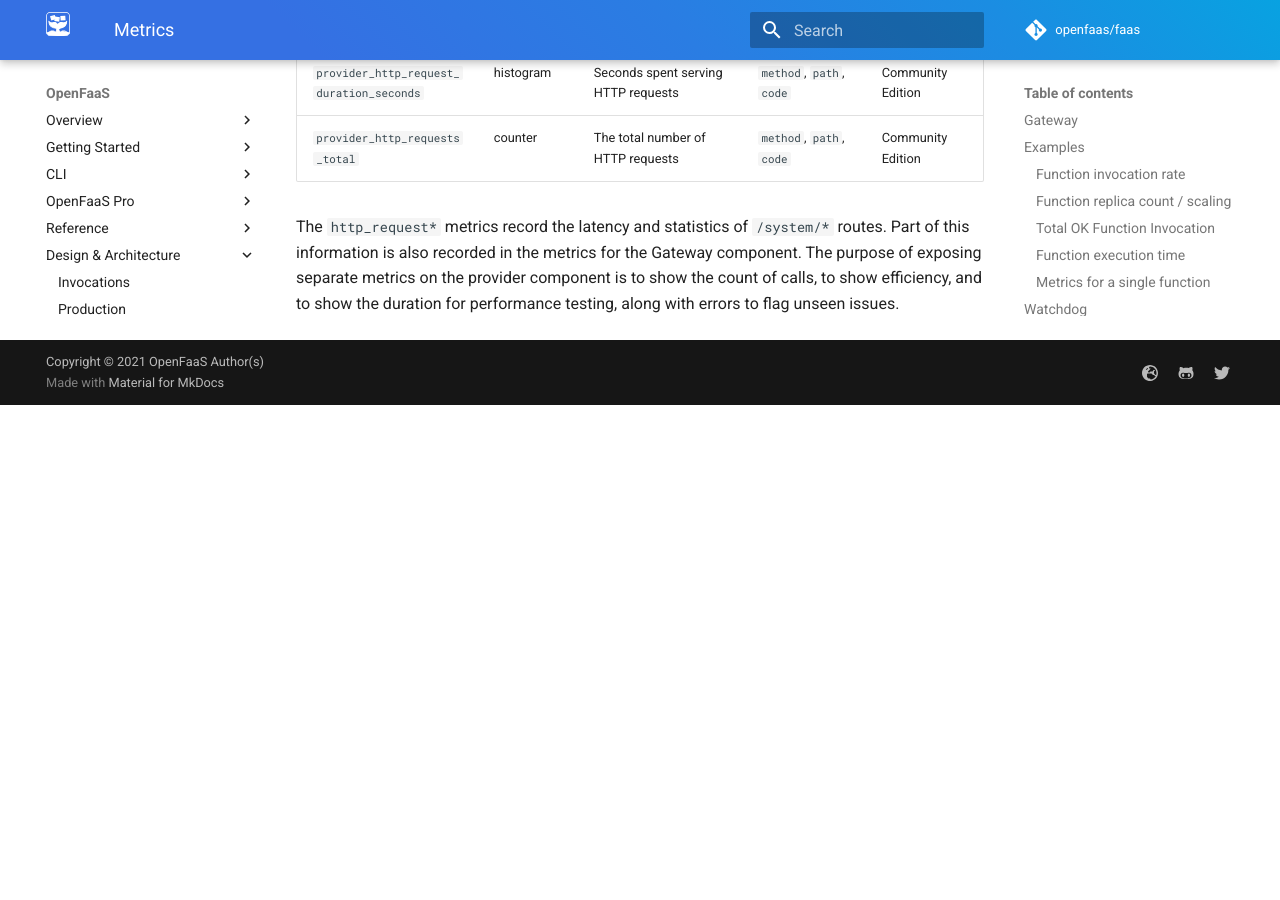
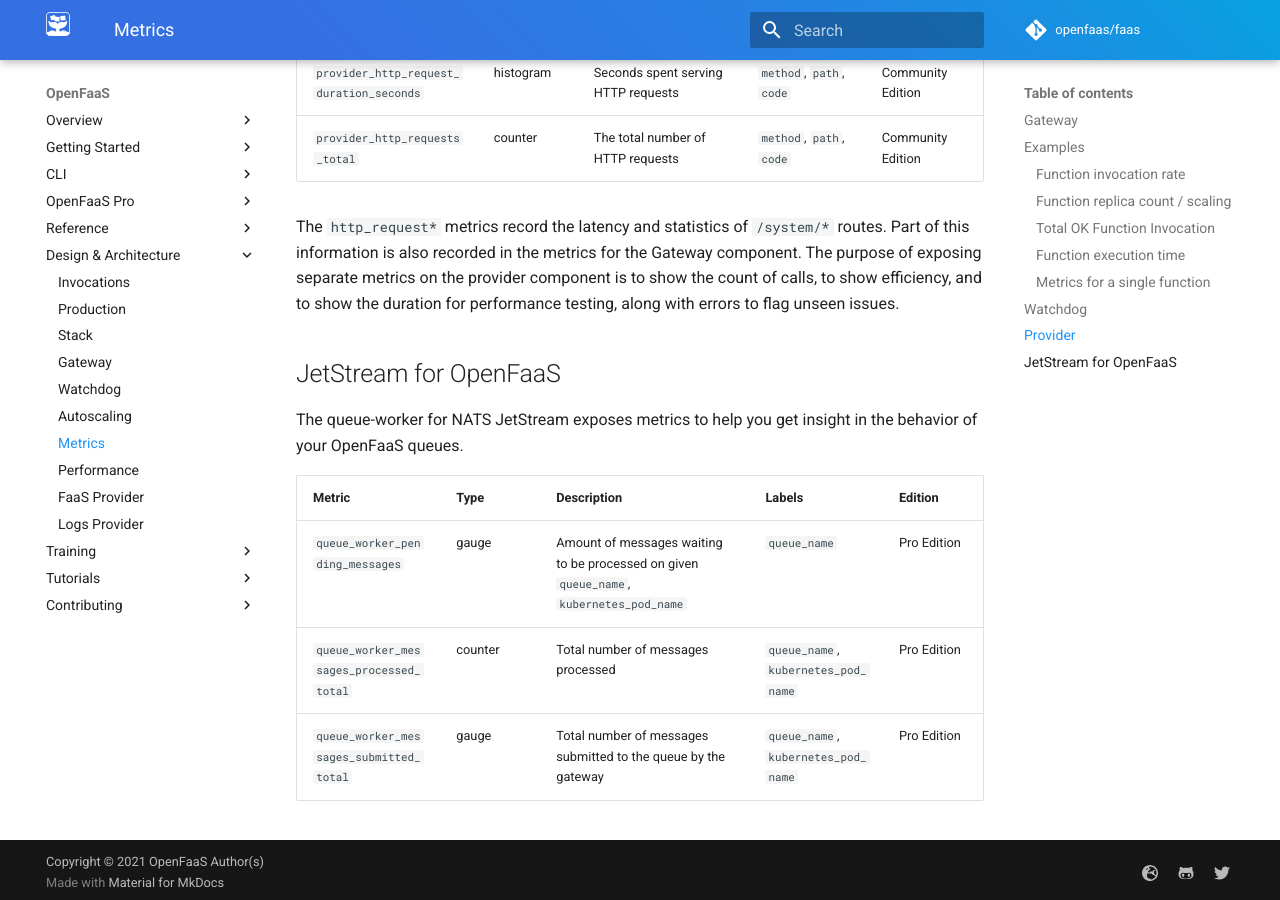
Before and after one commit to openfaas/docs, an MkDocs documentation site: the page built from docs/architecture/metrics.md, in a window 1280 px wide and 900 px high, scrolled down 2607 px. Built offline with MkDocs 1.6.1 and Material for MkDocs 9.7.7, drawn with Linux system fonts in a browser that asks for light colours; comment, search, counter and statistics services are not loaded; before the commit the page ends 3012 px from its top, so only the background shows below that.

Commit message:
Add queue-worker metrics to metrics page
Signed-off-by: Han Verstraete (OpenFaaS Ltd) <han@openfaas.com>

```diff
--- a/docs/architecture/metrics.md
+++ b/docs/architecture/metrics.md
@@ -84,3 +84,12 @@ The [FaaS Provider](/architecture/faas-provider) is the back-end API used by oth
 | `provider_http_requests_total`               | counter    | The total number of HTTP requests   | `method`, `path`, `code`   | Community Edition  |
 
 The `http_request*` metrics record the latency and statistics of `/system/*` routes. Part of this information is also recorded in the metrics for the Gateway component. The purpose of exposing separate metrics on the provider component is to show the count of calls, to show efficiency, and to show the duration for performance testing, along with errors to flag unseen issues.
+
+## JetStream for OpenFaaS
+The queue-worker for NATS JetStream exposes metrics to help you get insight in the behavior of your OpenFaaS queues.
+
+| Metric                                  | Type       | Description                                     | Labels       | Edition     |
+| ----------------------------------------| ---------- | ------------------------------------------------| -------------|-------------|
+| `queue_worker_pending_messages`         | gauge      | Amount of messages waiting to be processed on given `queue_name`, `kubernetes_pod_name` | `queue_name` | Pro Edition |
+| `queue_worker_messages_processed_total` | counter    | Total number of messages processed              | `queue_name`, `kubernetes_pod_name` | Pro Edition |
+| `queue_worker_messages_submitted_total` | gauge      | Total number of messages submitted to the queue by the gateway | `queue_name`, `kubernetes_pod_name` | Pro Edition |
```
